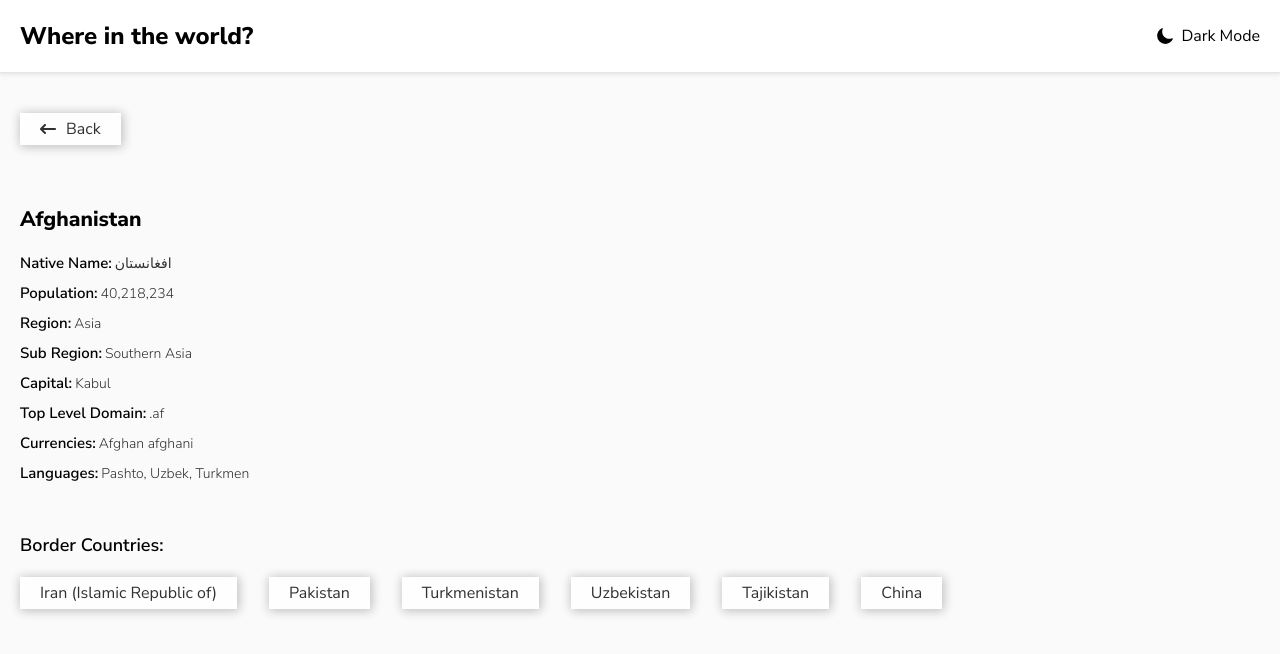
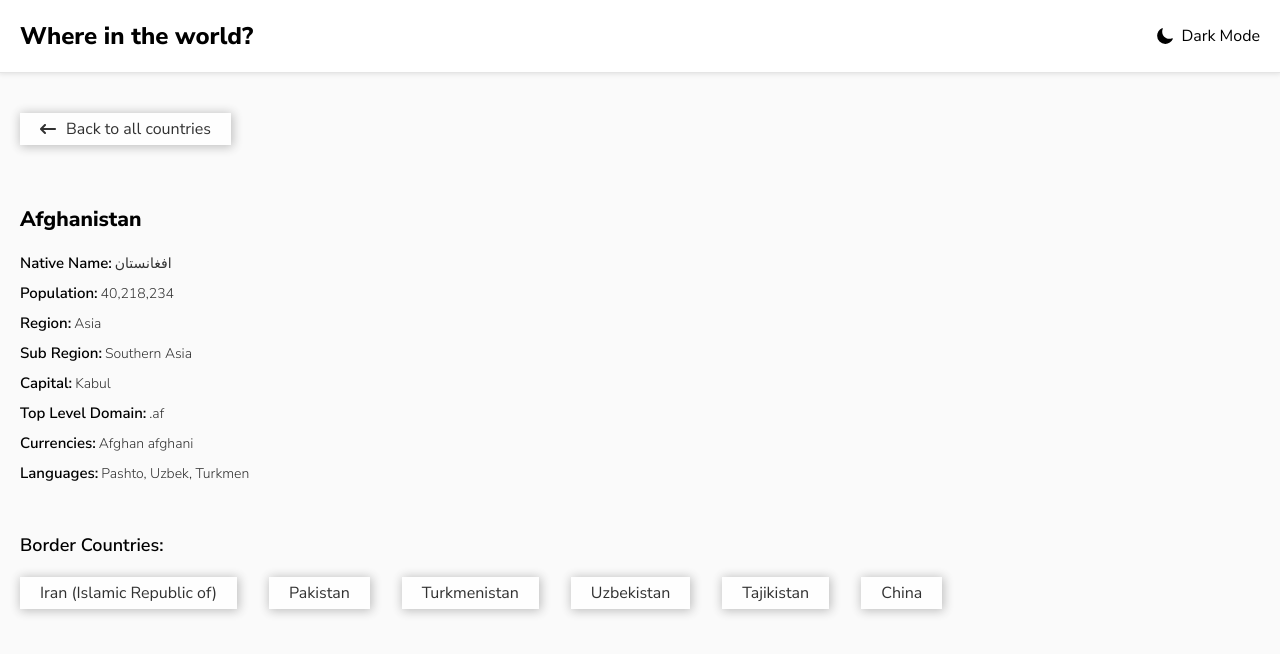
Before and after one commit to mts-ml/rest-countries-api-with-color-theme-switcher, a React (Vite) app: page /country/004 in a window 1280 px wide. Shown: the top 654 px of the page. Built offline with nearby package versions, Linux system fonts and the light colour scheme.

Commit message:
Added logic to link

```diff
--- a/src/pages/Country/Country.jsx
+++ b/src/pages/Country/Country.jsx
@@ -1,12 +1,18 @@
 // import PropTypes from 'prop-types/'
 import { FaArrowLeftLong as Arrow } from "react-icons/fa6";
-import { Link, useParams, useOutletContext } from 'react-router-dom';
+import { Link, useParams, useOutletContext, useLocation } from 'react-router-dom';
 
 import './countryStyle.scss'
 
 
 export default function Country() {
   const { id } = useParams();
+
+  const location = useLocation();
+
+  const queryParam = location.state?.queryParam || ""
+
+  const region = location.state?.region || "all"
 
   const countries = useOutletContext();
 
@@ -19,8 +25,8 @@ export default function Country() {
   return (
     <>
       <section className="country">
-        <Link className='link' to="/">
-          <button className='country__btn'><Arrow /> Back</button>
+        <Link className='link' to={`/?${queryParam}`}>
+          <button className='country__btn'><Arrow /> Back to {region} countries</button>
         </Link>
 
         <h1 className='country__name'>{country.name}</h1>
@@ -80,7 +86,7 @@ export default function Country() {
 
             return (
               <Link
-                key={borderCountry}
+                key={borderCountry.numericCode}
                 to={`/country/${borderCountry?.numericCode}`}
                 className="border__country-link"
               >
```
